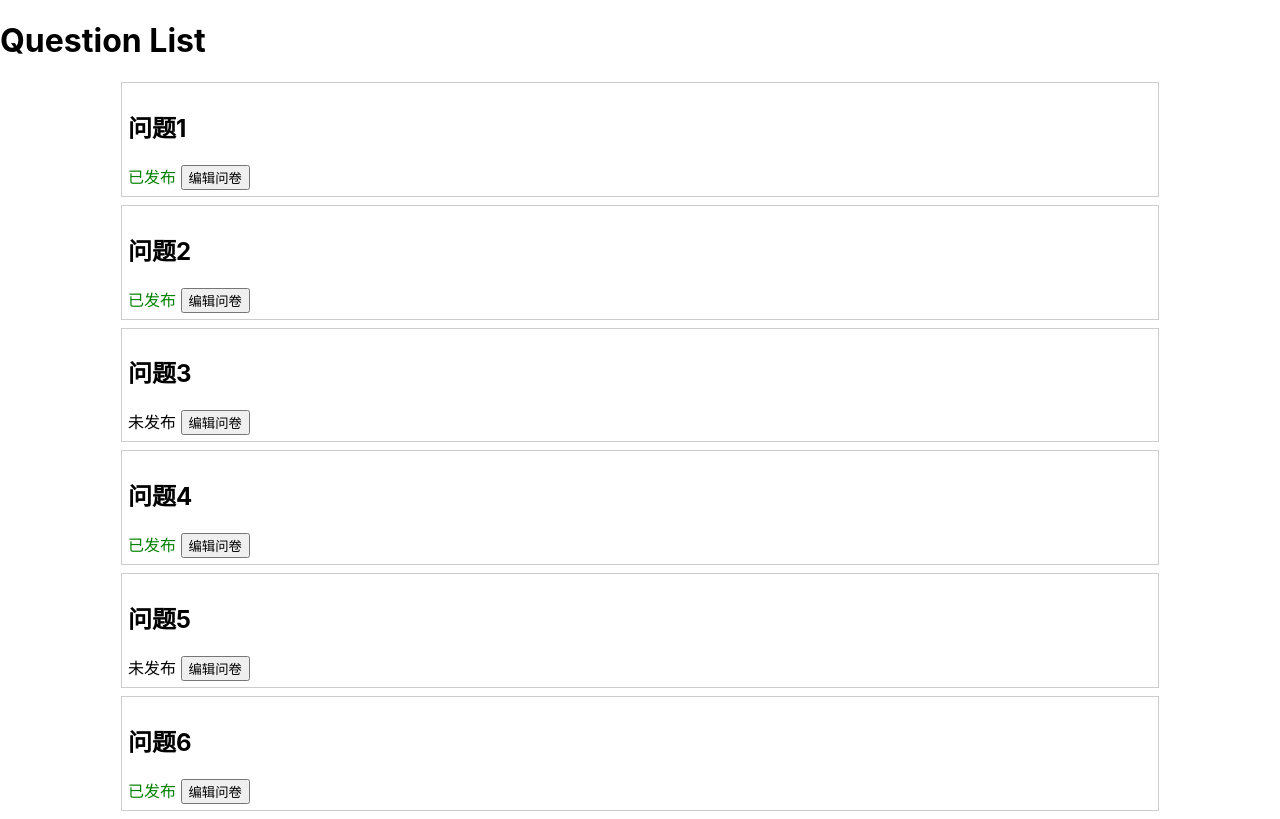
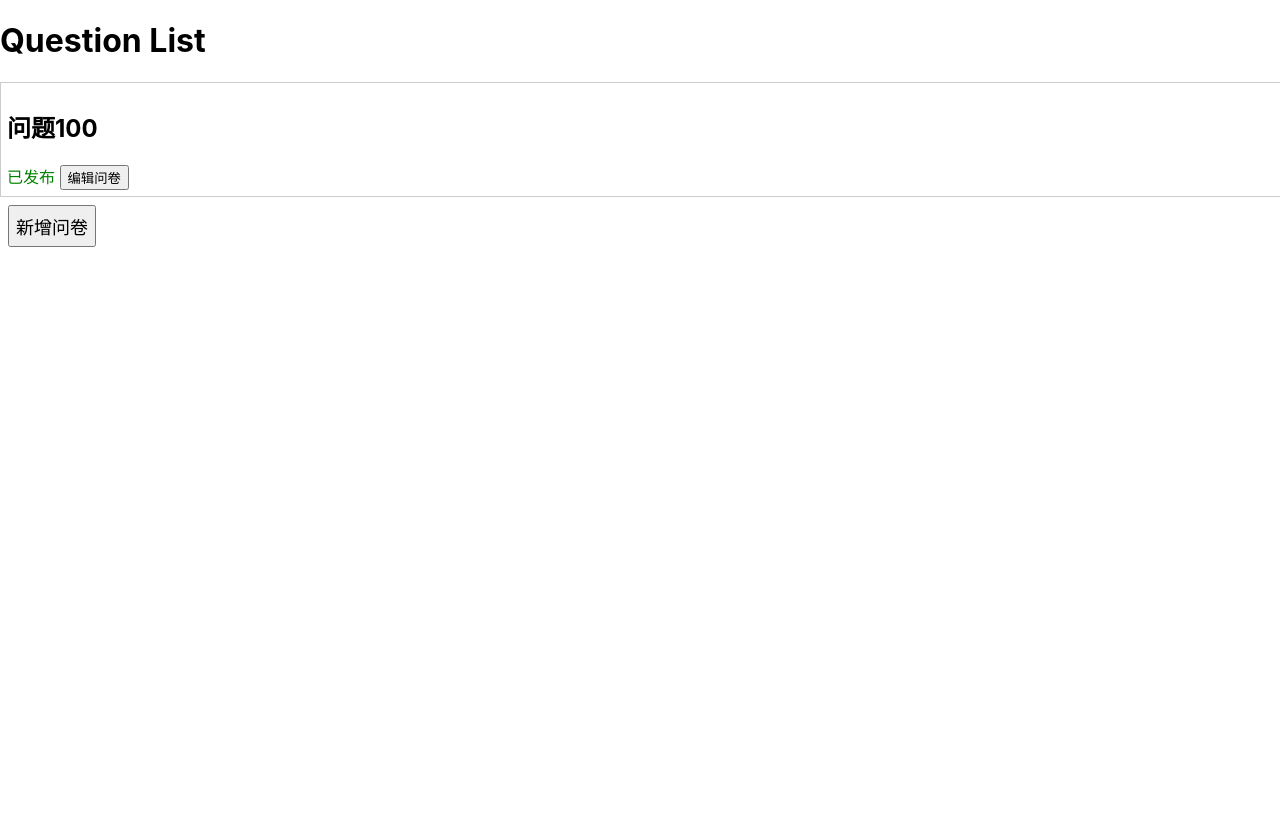
Before and after one commit to isjia/wu-jin-pu-saas, a React (Create React App) app: page / in a window 1280 px wide. Built offline with nearby package versions, Linux system fonts and the light colour scheme.

Commit message:
feat: create QuestionCard component

```diff
--- a/package.json
+++ b/package.json
@@ -10,6 +10,7 @@
     "@types/node": "^16.7.13",
     "@types/react": "^18.0.0",
     "@types/react-dom": "^18.0.0",
+    "immer": "^10.0.2",
     "react": "^18.2.0",
     "react-dom": "^18.2.0",
     "react-scripts": "5.0.1",
@@ -45,6 +46,7 @@
     ]
   },
   "devDependencies": {
+    "@babel/plugin-proposal-private-property-in-object": "^7.21.11",
     "@commitlint/cli": "^17.6.6",
     "@commitlint/config-conventional": "^17.6.6",
     "@typescript-eslint/eslint-plugin": "^6.0.0",
--- a/src/QuestionList.tsx
+++ b/src/QuestionList.tsx
@@ -1,27 +1,107 @@
-// import React from 'react'
+import { FC, useState } from 'react'
+import { produce } from 'immer'
+
 import QuestionCard from './components/QuestionCard'
 
-const questionList = [
-  { qid: 1, title: '问题1', isPublished: true },
-  { qid: 2, title: '问题2', isPublished: true },
-  { qid: 3, title: '问题3', isPublished: false },
-  { qid: 4, title: '问题4', isPublished: true },
-  { qid: 5, title: '问题5', isPublished: false },
-  { qid: 6, title: '问题6', isPublished: true },
-]
+// 定义问卷类型
+type Question = {
+  qid: number
+  title: string
+  isPublished: boolean
+  del?: (qid: number) => void
+  pub?: (qid: number) => void
+}
 
-function List1() {
+// 在设置范围内生成随机数
+function randomXToY(minVal: number, maxVal: number) {
+  const randVal = minVal + Math.random() * (maxVal - minVal)
+  return Math.round(randVal)
+}
+
+const QuestionList: FC = () => {
+  const [questionList, setQuestionList] = useState([
+    { qid: 123, title: '问题100', isPublished: true },
+  ])
+
+  // 新增问卷
+  function create() {
+    const r = randomXToY(101, 999)
+    // setQuestionList(
+    //   questionList.concat({
+    //     qid: r,
+    //     title: '问题' + r,
+    //     isPublished: false,
+    //   })
+    // )
+    setQuestionList(
+      produce((draft) => {
+        draft.push({
+          qid: r,
+          title: '问题' + r,
+          isPublished: false,
+        })
+      })
+    )
+    console.log('新增问卷')
+  }
+
+  // 删除问卷
+  function delQuestion(qid: number) {
+    // setQuestionList(questionList.filter((item) => (item.qid === qid ? false : true)))
+    setQuestionList(
+      produce((draft) => {
+        const isItem = (item: Question) => item.qid === qid
+        const index = draft.findIndex(isItem)
+        draft.splice(index, 1)
+      })
+    )
+  }
+
+  // 发布问卷
+  function pubQuestion(qid: number) {
+    // setQuestionList(
+    //   questionList.map((item) => {
+    //     if (item.qid === qid) {
+    //       return {
+    //         ...item,
+    //         isPublished: true,
+    //       }
+    //     } else {
+    //       return item
+    //     }
+    //   })
+    // )
+    setQuestionList(
+      produce((draft) => {
+        const found = draft.find((element) => element.qid === qid)
+        if (found) found.isPublished = true
+      })
+    )
+  }
+
   return (
     <div>
       <h1>Question List</h1>
       <div>
         {questionList.map((question) => {
           const { qid, title, isPublished } = question
-          return <QuestionCard key={qid} qid={qid} title={title} isPublished={isPublished} />
+          return (
+            <QuestionCard
+              key={qid}
+              qid={qid}
+              title={title}
+              isPublished={isPublished}
+              del={isPublished ? undefined : delQuestion}
+              pub={isPublished ? undefined : pubQuestion}
+            />
+          )
         })}
       </div>
+      <button onClick={create} className='btn-create'>
+        新增问卷
+      </button>
     </div>
   )
 }
 
-export default List1
+export default QuestionList
--- a/src/components/QuestionCard.css
+++ b/src/components/QuestionCard.css
@@ -1,6 +1,12 @@
 .question-card {
-  width: 80%;
+  width: 100%;
   border: 1px solid #ccc;
   padding: 6px;
   margin: 8px auto;
 }
+
+.btn-create {
+  padding: 6px;
+  font-size: 18px;
+  margin-left: 8px;
+}
--- a/src/components/QuestionCard.tsx
+++ b/src/components/QuestionCard.tsx
@@ -6,10 +6,12 @@ type PropsType = {
   qid: number
   title: string
   isPublished: boolean
+  del?: (qid: number) => void
+  pub?: (qid: number) => void
 }
 
 const QuestionCard: FC<PropsType> = (props) => {
-  const { qid, title, isPublished } = props
+  const { qid, title, isPublished, del, pub } = props
 
   const edit = (qid: number) => {
     console.log('edit ', qid)
@@ -28,6 +30,30 @@ const QuestionCard: FC<PropsType> = (props) => {
         >
           编辑问卷
         </button>
+        &nbsp;
+        {pub ? (
+          <button
+            onClick={() => {
+              pub(qid)
+            }}
+          >
+            发布问卷
+          </button>
+        ) : (
+          ''
+        )}
+        &nbsp;
+        {del ? (
+          <button
+            onClick={() => {
+              del(qid)
+            }}
+          >
+            删除问卷
+          </button>
+        ) : (
+          ''
+        )}
       </div>
     </div>
   )
```
Also changed, not shown: 1 other file (tests, documents, lock files or other folders).
